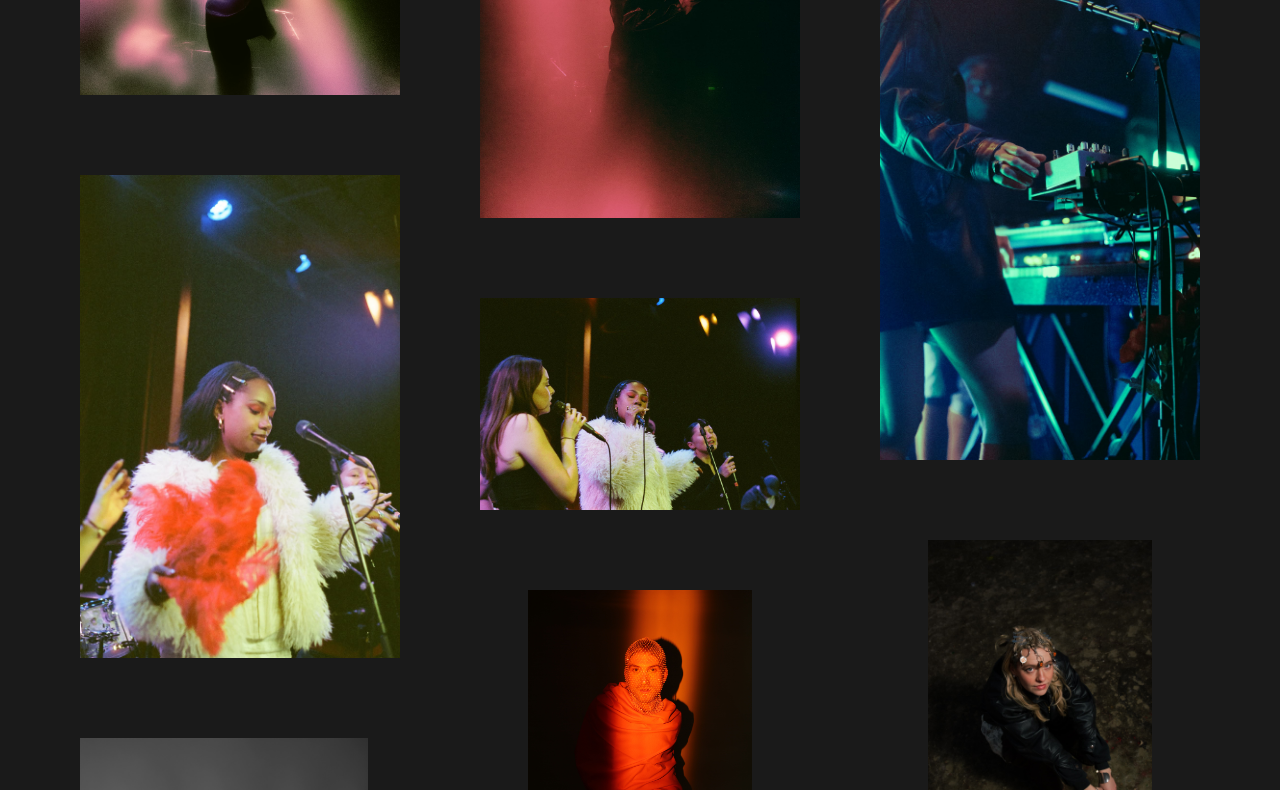
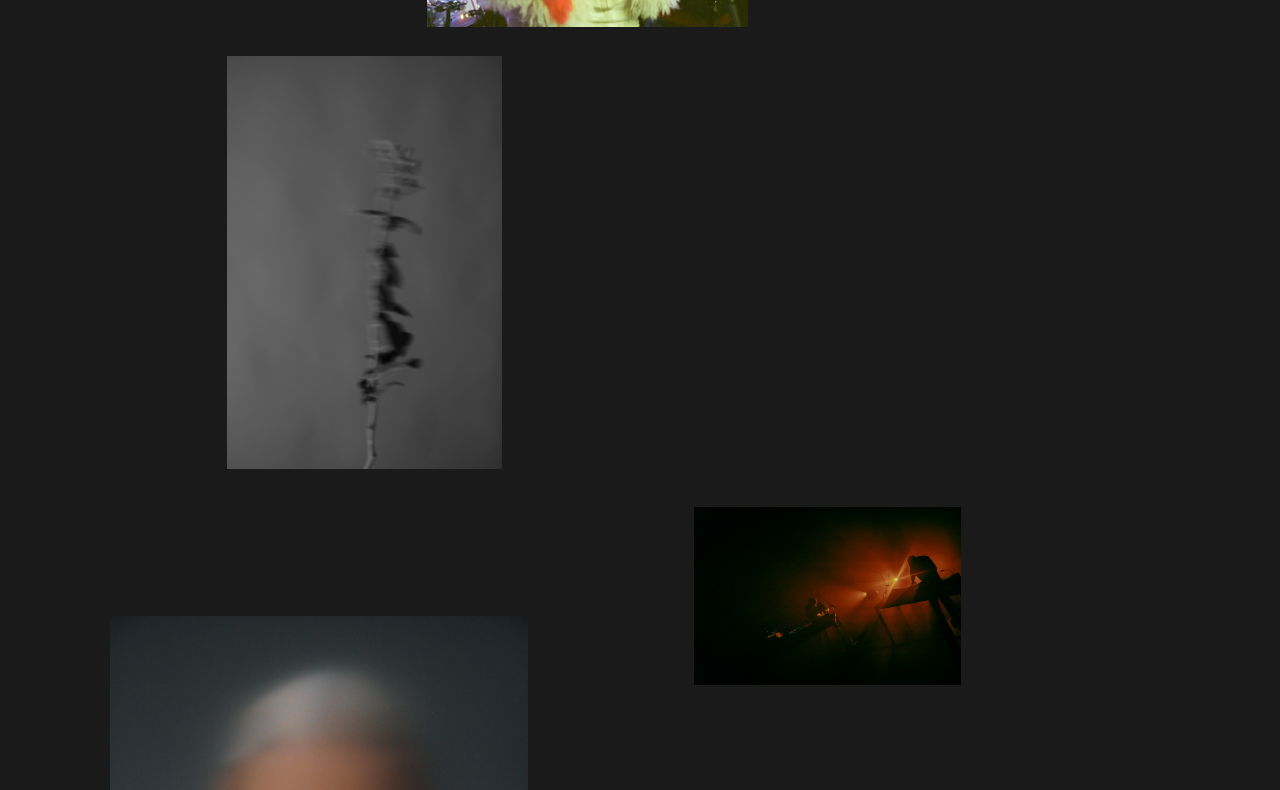
Before and after one commit to barbmaaktfotos/barbmaaktfotos, a plain HTML site: page index.html in a window 1280 px wide. Shown: the part 534-1324 px from the top of the page. Drawn offline with Linux system fonts and the light colour scheme.

Commit message:
Add files via upload

```diff
--- a/index.html
+++ b/index.html
@@ -9,7 +9,7 @@
 <link href="https://fonts.googleapis.com/css2?family=Fraunces:ital,wght@0,300;0,400;1,300;1,400&family=DM+Sans:wght@300;400;500&display=swap" rel="stylesheet">
 <style>
 *,*::before,*::after{box-sizing:border-box;margin:0;padding:0}
-:root{--black:#1c1c1e;--white:#ffffff;--off-white:#f5f4f1;--muted:#888;--border:#e0deda;--max:1100px}
+:root{--black:#1c1c1e;--white:#ffffff;--off-white:#f5f4f1;--max:1100px}
 html{scroll-behavior:smooth}
 body{font-family:'DM Sans',sans-serif;background:#1a1a1a;color:#fff;line-height:1.6;font-size:16px}
 a{color:inherit;text-decoration:none}
@@ -30,35 +30,29 @@ nav{position:fixed;top:0;left:0;right:0;z-index:100;padding:0 32px;height:60px;d
 /* PAGES */
 .page{display:none}.page.active{display:block}
 
-/* HERO — zweeft over het grid */
+/* HERO */
 .hero{position:fixed;top:0;left:0;right:0;bottom:0;display:flex;flex-direction:column;align-items:center;justify-content:center;text-align:center;padding:80px 24px 60px;z-index:10;pointer-events:none;transition:opacity .1s}
 .hero h1{font-family:'Fraunces',serif;font-size:clamp(38px,7vw,90px);font-weight:300;line-height:1.05;letter-spacing:-1px;max-width:800px;margin:0 auto 20px;color:#fff;text-shadow:0 2px 40px rgba(0,0,0,.4)}
 .hero h1 em{font-style:italic;color:rgba(255,255,255,.55)}
 .hero-sub{font-size:14px;font-weight:400;color:#fff;letter-spacing:1.5px;text-transform:uppercase;margin-bottom:10px;text-shadow:0 1px 12px rgba(0,0,0,.5)}
 
-
-/* GRID — speels masonry */
-.grid-section{margin-top:0;padding:0 0 100px;position:relative;z-index:1}
-.photo-grid{column-count:3;column-gap:80px;padding:0 80px}
-.photo-grid .photo-item{break-inside:avoid;margin-bottom:80px;overflow:hidden;position:relative;cursor:pointer}
-.photo-grid .photo-item img{width:100%;height:auto;display:block;transition:transform .4s ease,filter .3s}
-.photo-grid .photo-item:hover img{transform:scale(1.03);filter:brightness(.88)}
-/* Speelse offset per foto — alleen horizontaal, geen overlap */
-.photo-item.offset-r{margin-left:10%;width:90%}
-.photo-item.offset-l{margin-left:0;width:90%}
-.photo-item.small{width:70%;margin-left:15%}
-
+/* GRID — absolute JS-layout */
+.grid-section{position:relative;z-index:1}
+#photo-canvas{position:relative;width:100%}
+.photo-item{position:absolute;cursor:pointer;overflow:hidden}
+.photo-item img{width:100%;height:auto;display:block;transition:transform .4s ease,filter .3s}
+.photo-item:hover img{transform:scale(1.03);filter:brightness(.85)}
 
 /* CATEGORIES */
-.categories{padding:80px 24px}
+.categories{padding:80px 24px;position:relative;z-index:2}
 .container{max-width:var(--max);margin:0 auto}
 .section-label{font-size:11px;letter-spacing:2.5px;text-transform:uppercase;color:rgba(255,255,255,.35);margin-bottom:40px}
 .cat-grid{display:grid;grid-template-columns:repeat(3,1fr);gap:2px}
 .cat-item{position:relative;overflow:hidden;aspect-ratio:3/4;cursor:pointer}
 .cat-item img{width:100%;height:100%;object-fit:cover;transition:transform .5s ease,filter .4s}
 .cat-item:hover img{transform:scale(1.05);filter:brightness(.7)}
-.cat-label{position:absolute;bottom:0;left:0;right:0;padding:32px 24px 24px;background:linear-gradient(to top,rgba(0,0,0,.75) 0%,transparent 100%);transition:opacity .3s}
-.cat-label h3{font-family:'Fraunces',serif;font-size:clamp(18px,2.5vw,26px);font-weight:300;letter-spacing:-.2px;color:#fff}
+.cat-label{position:absolute;bottom:0;left:0;right:0;padding:32px 24px 24px;background:linear-gradient(to top,rgba(0,0,0,.75) 0%,transparent 100%)}
+.cat-label h3{font-family:'Fraunces',serif;font-size:clamp(18px,2.5vw,26px);font-weight:300;color:#fff}
 .cat-label p{font-size:13px;color:rgba(255,255,255,.55);margin-top:4px}
 
 /* ABOUT */
@@ -71,7 +65,7 @@ nav{position:fixed;top:0;left:0;right:0;z-index:100;padding:0 32px;height:60px;d
 .about-contact:hover{color:#000;border-color:#000}
 
 /* FOOTER */
-footer{background:#1a1a1a;border-top:1px solid rgba(255,255,255,.08);padding:32px 32px;display:flex;align-items:center;justify-content:space-between}
+footer{background:#1a1a1a;border-top:1px solid rgba(255,255,255,.08);padding:32px 32px;display:flex;align-items:center;justify-content:space-between;position:relative;z-index:2}
 .footer-logo{font-family:'Fraunces',serif;font-size:14px;font-weight:300;color:rgba(255,255,255,.4)}
 .footer-logo em{font-style:italic}
 .footer-right{font-size:12px;color:rgba(255,255,255,.35);letter-spacing:.3px}
@@ -87,15 +81,9 @@ footer{background:#1a1a1a;border-top:1px solid rgba(255,255,255,.08);padding:32p
 @media(max-width:768px){
   .nav-links{display:none}
   .nav-hamburger{display:block}
-  .photo-grid{column-count:2;column-gap:40px;padding:0 40px}
-  .photo-grid .photo-item{margin-bottom:40px}
   .cat-grid{grid-template-columns:1fr}
   .cat-item{aspect-ratio:4/3}
   footer{flex-direction:column;gap:12px;text-align:center}
-}
-@media(max-width:480px){
-  .photo-grid{column-count:1;column-gap:24px;padding:0 24px}
-  .photo-grid .photo-item{margin-bottom:24px}
 }
 </style>
 </head>
@@ -126,87 +114,10 @@ footer{background:#1a1a1a;border-top:1px solid rgba(255,255,255,.08);padding:32p
     <h1>Barb <em>maakt</em><br>foto's</h1>
   </section>
 
-  <!-- FOTO GRID -->
+  <!-- FOTO GRID (JS layout) -->
   <section class="grid-section">
-    <div class="photo-grid">
-      <div class="photo-item small offset-r" onclick="openLightbox(this)">
-        <img src="assets/portret/Portret Lila Poppy.jpg" alt="Portret Lila Poppy">
-      </div>
-      <div class="photo-item" onclick="openLightbox(this)">
-        <img src="assets/Concert/Concert Jack Jarryd kleur.jpg" alt="Concert Jack Jarryd kleur">
-      </div>
-      <div class="photo-item" onclick="openLightbox(this)">
-        <img src="assets/ANALOOG/Analoog concert KOKO.jpg" alt="Analoog concert KOKO">
-      </div>
-      <div class="photo-item offset-l" onclick="openLightbox(this)">
-        <img src="assets/portret/Roos.jpg" alt="Portret Roos">
-      </div>
-      <div class="photo-item small" onclick="openLightbox(this)">
-        <img src="assets/Concert/Concert Weval rood.jpg" alt="Concert Weval rood">
-      </div>
-      <div class="photo-item" onclick="openLightbox(this)">
-        <img src="assets/ANALOOG/Analoog Portret Danique 2.jpg" alt="Analoog portret Danique">
-      </div>
-      <div class="photo-item offset-r" onclick="openLightbox(this)">
-        <img src="assets/Concert/Concert Eva van Manen hoofd.jpg" alt="Concert Eva van Manen">
-      </div>
-      <div class="photo-item" onclick="openLightbox(this)">
-        <img src="assets/portret/Morel.jpg" alt="Portret Morèl">
-      </div>
-      <div class="photo-item small" onclick="openLightbox(this)">
-        <img src="assets/Concert/Concert Merle ZW.jpg" alt="Concert Merle ZW">
-      </div>
-      <div class="photo-item offset-l" onclick="openLightbox(this)">
-        <img src="assets/portret/Nikki Szofia .jpg" alt="Portret Nikki Szofia">
-      </div>
-      <div class="photo-item" onclick="openLightbox(this)">
-        <img src="assets/Concert/Concert Jack Jarryd roze.jpg" alt="Concert Jack Jarryd roze">
-      </div>
-      <div class="photo-item" onclick="openLightbox(this)">
-        <img src="assets/ANALOOG/Analoog concert KOKO 2.jpg" alt="Analoog concert KOKO 2">
-      </div>
-      <div class="photo-item small offset-r" onclick="openLightbox(this)">
-        <img src="assets/portret/Portret Artyma.jpg" alt="Portret Artyma">
-      </div>
-      <div class="photo-item" onclick="openLightbox(this)">
-        <img src="assets/Concert/Concert Weval grijs.jpg" alt="Concert Weval grijs">
-      </div>
-      <div class="photo-item" onclick="openLightbox(this)">
-        <img src="assets/portret/LOE.  (1).jpg" alt="Portret LOE.">
-      </div>
-      <div class="photo-item" onclick="openLightbox(this)">
-        <img src="assets/Concert/Concert Eva van Manen Rory.jpg" alt="Concert Eva van Manen Rory">
-      </div>
-      <div class="photo-item small offset-l" onclick="openLightbox(this)">
-        <img src="assets/portret/Portret Danique.jpg" alt="Portret Danique">
-      </div>
-      <div class="photo-item" onclick="openLightbox(this)">
-        <img src="assets/Concert/Concert Merle afstand.jpg" alt="Concert Merle afstand">
-      </div>
-      <div class="photo-item offset-r" onclick="openLightbox(this)">
-        <img src="assets/ANALOOG/Analoog Portret Danqique wit.jpg" alt="Analoog portret Danique wit">
-      </div>
-      <div class="photo-item" onclick="openLightbox(this)">
-        <img src="assets/Concert/Concert Eva van Manen sfeer.jpg" alt="Concert Eva van Manen sfeer">
-      </div>
-      <div class="photo-item small" onclick="openLightbox(this)">
-        <img src="assets/portret/Portret LOE. grond .jpg" alt="Portret LOE. grond">
-      </div>
-      <div class="photo-item" onclick="openLightbox(this)">
-        <img src="assets/Concert/Concert Merle Jelte.jpg" alt="Concert Merle Jelte">
-      </div>
-      <div class="photo-item offset-l" onclick="openLightbox(this)">
-        <img src="assets/portret/Portret Lil rave.jpg" alt="Portret Lil rave">
-      </div>
-      <div class="photo-item" onclick="openLightbox(this)">
-        <img src="assets/Concert/Concert Eva van Manen.jpg" alt="Concert Eva van Manen">
-      </div>
-      <div class="photo-item small offset-r" onclick="openLightbox(this)">
-        <img src="assets/ANALOOG/Analoog Portret Daniquejpg.jpg" alt="Analoog portret Danique">
-      </div>
-      <div class="photo-item" onclick="openLightbox(this)">
-        <img src="assets/Concert/Concert Jack Jarryd dubbel.jpg" alt="Concert Jack Jarryd dubbel">
-      </div>
+    <div id="photo-canvas">
+      <!-- foto's worden door JS gepositioneerd -->
     </div>
   </section>
 
@@ -217,24 +128,15 @@ footer{background:#1a1a1a;border-top:1px solid rgba(255,255,255,.08);padding:32p
       <div class="cat-grid">
         <div class="cat-item">
           <img src="assets/portret/Nikki Szofia .jpg" alt="Portretfotografie">
-          <div class="cat-label">
-            <h3>Portret</h3>
-            <p>Individuen & karakters</p>
-          </div>
+          <div class="cat-label"><h3>Portret</h3><p>Individuen & karakters</p></div>
         </div>
         <div class="cat-item">
           <img src="assets/Concert/Concert Jack Jarryd roze.jpg" alt="Concertfotografie">
-          <div class="cat-label">
-            <h3>Concert</h3>
-            <p>Live muziek & energie</p>
-          </div>
+          <div class="cat-label"><h3>Concert</h3><p>Live muziek & energie</p></div>
         </div>
         <div class="cat-item">
           <img src="assets/Promotie en bruiloft/Bruiloft naar buiten.jpg" alt="Promotie & bruiloft">
-          <div class="cat-label">
-            <h3>Promotie & bruiloft</h3>
-            <p>Campagnes & bijzondere dagen</p>
-          </div>
+          <div class="cat-label"><h3>Promotie & bruiloft</h3><p>Campagnes & bijzondere dagen</p></div>
         </div>
       </div>
     </div>
@@ -254,7 +156,7 @@ footer{background:#1a1a1a;border-top:1px solid rgba(255,255,255,.08);padding:32p
       </div>
     </section>
   </div>
-</div><!-- /page-about -->
+</div>
 
 <!-- LIGHTBOX -->
 <div class="lightbox" id="lightbox" onclick="closeLightbox()">
@@ -269,6 +171,151 @@ footer{background:#1a1a1a;border-top:1px solid rgba(255,255,255,.08);padding:32p
 </footer>
 
 <script>
+// ── foto data: src, tag voor persoon-spreiding ──
+const PHOTOS = [
+  { src:'assets/portret/Portret Lila Poppy.jpg',        tag:'lilapoppy' },
+  { src:'assets/Concert/Concert Jack Jarryd kleur.jpg', tag:'jackjarryd' },
+  { src:'assets/ANALOOG/Analoog concert KOKO.jpg',      tag:'koko' },
+  { src:'assets/portret/Roos.jpg',                      tag:'roos' },
+  { src:'assets/Concert/Concert Weval rood.jpg',        tag:'weval' },
+  { src:'assets/ANALOOG/Analoog Portret Danique 2.jpg', tag:'danique' },
+  { src:'assets/Concert/Concert Eva van Manen hoofd.jpg',tag:'eva' },
+  { src:'assets/portret/Morel.jpg',                     tag:'morel' },
+  { src:'assets/Concert/Concert Merle ZW.jpg',          tag:'merle' },
+  { src:'assets/portret/Nikki Szofia .jpg',             tag:'nikki' },
+  { src:'assets/Concert/Concert Jack Jarryd roze.jpg',  tag:'jackjarryd' },
+  { src:'assets/ANALOOG/Analoog concert KOKO 2.jpg',    tag:'koko' },
+  { src:'assets/portret/Portret Artyma.jpg',            tag:'artyma' },
+  { src:'assets/Concert/Concert Weval grijs.jpg',       tag:'weval' },
+  { src:'assets/portret/LOE.  (1).jpg',                 tag:'loe' },
+  { src:'assets/Concert/Concert Eva van Manen Rory.jpg',tag:'eva' },
+  { src:'assets/portret/Portret Danique.jpg',           tag:'danique' },
+  { src:'assets/Concert/Concert Merle afstand.jpg',     tag:'merle' },
+  { src:'assets/ANALOOG/Analoog Portret Danqique wit.jpg',tag:'danique' },
+  { src:'assets/Concert/Concert Eva van Manen sfeer.jpg',tag:'eva' },
+  { src:'assets/portret/Portret LOE. grond .jpg',       tag:'loe' },
+  { src:'assets/Concert/Concert Merle Jelte.jpg',       tag:'merle' },
+  { src:'assets/portret/Portret Lil rave.jpg',          tag:'lilrave' },
+  { src:'assets/Concert/Concert Eva van Manen.jpg',     tag:'eva' },
+  { src:'assets/ANALOOG/Analoog Portret Daniquejpg.jpg',tag:'danique' },
+  { src:'assets/Concert/Concert Jack Jarryd dubbel.jpg',tag:'jackjarryd' },
+];
+
+const GAP = 80;       // minimale afstand tussen foto's px
+const PAD = 60;       // padding links/rechts van canvas
+const MIN_W = 200;    // minimale fotobreedte
+const MAX_W = 420;    // maximale fotobreedte
+const ASPECT_FALLBACK = 1.35; // portret aspect ratio als fallback
+
+function overlaps(a, b) {
+  return !(a.x + a.w + GAP <= b.x ||
+           b.x + b.w + GAP <= a.x ||
+           a.y + a.h + GAP <= b.y ||
+           b.y + b.h + GAP <= a.y);
+}
+
+function buildLayout() {
+  const canvas = document.getElementById('photo-canvas');
+  canvas.innerHTML = '';
+  const W = canvas.offsetWidth;
+  const placed = [];
+
+  // Shuffle met persoon-spreiding: nooit zelfde tag binnen 4 posities
+  function shuffleSpread(arr) {
+    const out = [];
+    const pool = [...arr];
+    while (pool.length) {
+      const recent = out.slice(-4).map(x => x.tag);
+      let idx = pool.findIndex(p => !recent.includes(p.tag));
+      if (idx === -1) idx = 0;
+      out.push(pool.splice(idx, 1)[0]);
+    }
+    return out;
+  }
+
+  const photos = shuffleSpread(PHOTOS);
+  let maxBottom = 0;
+
+  photos.forEach((photo, i) => {
+    const el = document.createElement('div');
+    el.className = 'photo-item';
+
+    const img = document.createElement('img');
+    img.src = photo.src;
+    img.alt = photo.src.split('/').pop().replace('.jpg','');
+    el.appendChild(img);
+    el.addEventListener('click', () => openLightbox(el));
+    canvas.appendChild(el);
+
+    // Willekeurige breedte
+    const w = Math.round(MIN_W + Math.random() * (MAX_W - MIN_W));
+    // Aspect ratio: laad image maar gebruik fallback voor eerste render
+    const naturalH = img.naturalHeight || 0;
+    const naturalW = img.naturalWidth || 1;
+    const aspect = naturalH > 0 ? naturalH / naturalW : ASPECT_FALLBACK;
+    const h = Math.round(w * aspect);
+
+    // Probeer een plek te vinden zonder overlap
+    let bestX = PAD, bestY = maxBottom + GAP;
+    let found = false;
+    const maxAttempts = 120;
+
+    for (let attempt = 0; attempt < maxAttempts && !found; attempt++) {
+      const x = PAD + Math.random() * Math.max(0, W - PAD * 2 - w);
+      // Y: ergens in de buurt van vorige foto's maar met variatie
+      const yBase = placed.length > 0
+        ? placed[Math.max(0, placed.length - 3)].y
+        : 0;
+      const y = Math.max(0, yBase + Math.random() * 300 - 80);
+
+      const candidate = { x, y, w, h };
+      if (!placed.some(p => overlaps(p, candidate))) {
+        bestX = x;
+        bestY = y;
+        found = true;
+      }
+    }
+
+    // Fallback: stapel onder de laatste foto
+    if (!found) {
+      bestX = PAD + Math.random() * Math.max(0, W - PAD * 2 - w);
+      bestY = maxBottom + GAP;
+    }
+
+    el.style.left = bestX + 'px';
+    el.style.top = bestY + 'px';
+    el.style.width = w + 'px';
+
+    const bottom = bestY + h;
+    if (bottom > maxBottom) maxBottom = bottom;
+    placed.push({ x: bestX, y: bestY, w, h });
+  });
+
+  // Hoogte canvas instellen
+  canvas.style.height = (maxBottom + GAP * 2) + 'px';
+
+  // Na laden van images: herbereken hoogtes
+  canvas.querySelectorAll('img').forEach((img, i) => {
+    img.onload = () => {
+      const el = img.parentElement;
+      const w = parseInt(el.style.width);
+      const h = Math.round(w * img.naturalHeight / img.naturalWidth);
+      // update placed entry
+      if (placed[i]) placed[i].h = h;
+      // herbereken canvas hoogte
+      const newMax = Math.max(...placed.map(p => p.y + p.h));
+      canvas.style.height = (newMax + GAP * 2) + 'px';
+    };
+  });
+}
+
+window.addEventListener('load', buildLayout);
+window.addEventListener('resize', () => {
+  clearTimeout(window._resizeT);
+  window._resizeT = setTimeout(buildLayout, 200);
+});
+
+// ── overige functies ──
 function showPage(id) {
   document.querySelectorAll('.page').forEach(p => p.classList.remove('active'));
   const p = document.getElementById('page-' + id);
```
